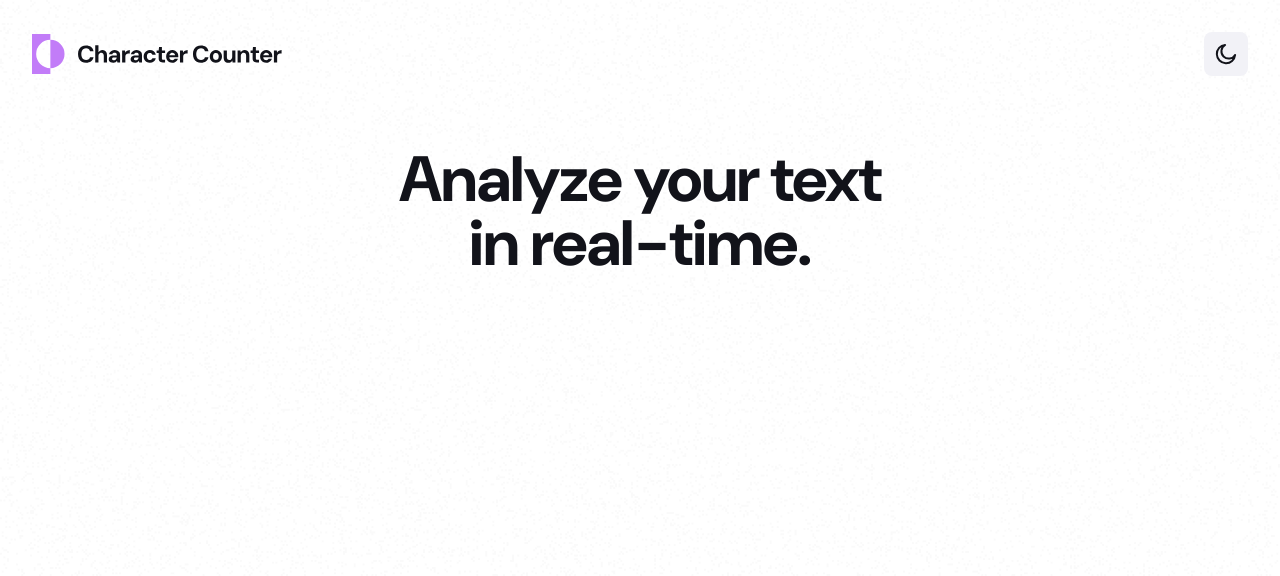
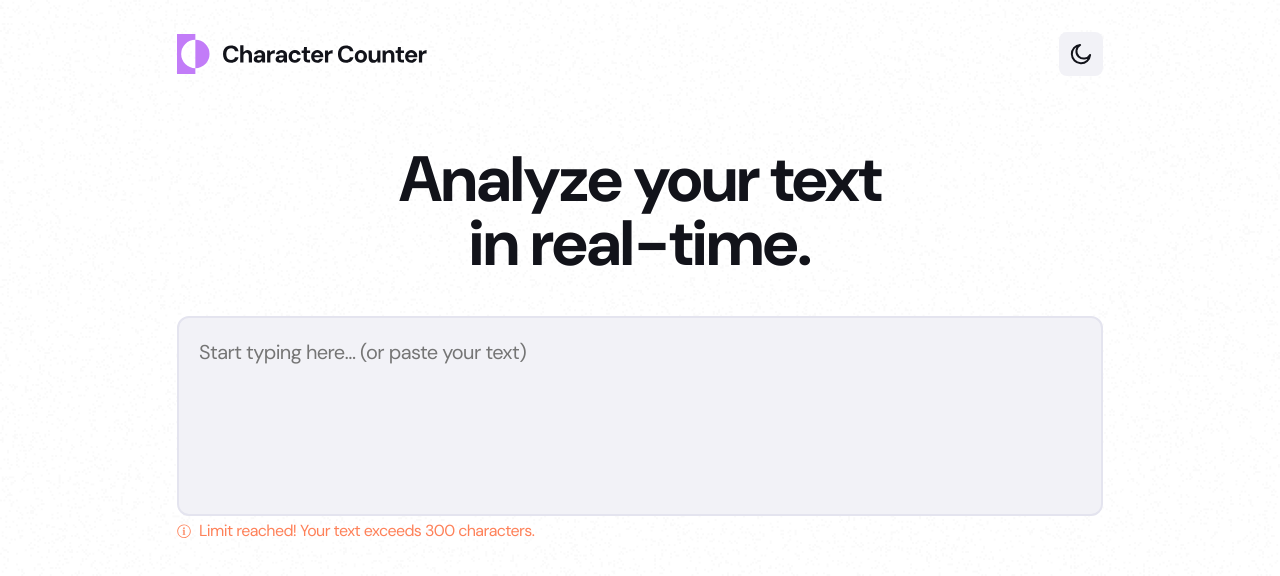
Before and after one commit to RicardoGeada/fm-character-counter, a React (Vite) app: page / in a window 1280 px wide. Shown: the top 576 px of the page. Built offline with nearby package versions, Linux system fonts and the light colour scheme.

Commit message:
feat(textarea): create basic UI layout for Textarea component

```diff
--- a/src/App.scss
+++ b/src/App.scss
@@ -1,4 +1,9 @@
 .content {
+  max-width: 990px;
+  margin: 0 auto;
+}
+
+.main-content {
   display: flex;
   flex-direction: column;
   align-items: center;
@@ -14,7 +19,7 @@
 }
 
 @media (max-width: 576px) {
-  .content {
+  .main-content {
     padding: 0 16px;
   }
 
--- a/src/App.tsx
+++ b/src/App.tsx
@@ -1,14 +1,16 @@
 import "./App.scss";
 import Header from "./components/Header/Header";
+import Textarea from "./components/Textarea/Textarea";
 
 function App() {
   return (
-    <>
-      <Header></Header>
-      <main className="content">
+    <div className="content">
+      <Header />
+      <main className="main-content">
         <h1 className="headline text-1">Analyze your text in real-time.</h1>
+        <Textarea />
       </main>
-    </>
+    </div>
   );
 }
 
--- /dev/null
+++ b/src/components/Textarea/Textarea.module.scss
@@ -0,0 +1,44 @@
+.textarea-container {
+  width: 100%;
+}
+
+.textarea {
+  outline: none;
+  padding: 20px;
+  border-radius: 12px;
+  background-color: var(--textarea-bg);
+  border: 2px solid var(--textarea-border);
+  color: var(--color-textarea);
+  height: 200px;
+  width: 100%;
+  max-width: 990px;
+  resize: none;
+
+  &:hover {
+    background-color: var(--textarea-bg-hover);
+    border-color: var(--textarea-border-hover);
+  }
+
+  &:focus {
+    background-color: var(--textarea-bg-focus);
+    border-color: var(--textarea-border-focus);
+    box-shadow: 0 0 10px 0 var(--textarea-border-focus);
+  }
+
+  &:invalid {
+    background-color: var(--textarea-bg-error);
+    border-color: var(--textarea-border-error);
+    box-shadow: 0 0 10px 0 var(--textarea-border-error);
+  }
+
+  &::-webkit-resizer {
+    display: none;
+  }
+}
+
+.error-message {
+  color: var(--color-orange-500);
+  display: flex;
+  align-items: center;
+  gap: 8px;
+}
--- /dev/null
+++ b/src/components/Textarea/Textarea.tsx
@@ -0,0 +1,19 @@
+import styles from "./Textarea.module.scss";
+import infoIcon from "./../../assets/images/icon-info.svg";
+
+function Textarea() {
+  return (
+    <div className={styles["textarea-container"]}>
+      <textarea
+        className={`${styles["textarea"]} text-3`}
+        placeholder="Start typing here… (or paste your text)"
+      ></textarea>
+      <div className={`${styles["error-message"]} text-4`}>
+        <img src={infoIcon} alt="" />
+        <span>Limit reached! Your text exceeds 300 characters.</span>
+      </div>
+    </div>
+  );
+}
+
+export default Textarea;
--- a/src/index.scss
+++ b/src/index.scss
@@ -1,4 +1,4 @@
-@use './fonts.scss';
+@use "./fonts.scss";
 
 :root {
   /* colors */
@@ -23,9 +23,18 @@
 
   /* Fonts */
   --color-headline: var(--color-neutral-900);
+  --color-textarea: var(--color-neutral-700);
 
+  /* Textarea */
+  --textarea-bg: var(--color-neutral-100);
+  --textarea-bg-hover: var(--color-neutral-200);
+  --textarea-bg-focus: var(--color-neutral-100);
+  --textarea-bg-error: var(--color-neutral-100);
+  --textarea-border: var(--color-neutral-200);
+  --textarea-border-hover: var(--color-neutral-200);
+  --textarea-border-focus: var(--color-purple-400);
+  --textarea-border-error: var(--color-orange-800);
 }
-
 
 * {
   margin: 0;
@@ -49,5 +58,16 @@ body {
 
     /* Fonts */
     --color-headline: var(--color-neutral-100);
+    --color-textarea: var(--color-neutral-200);
+
+    /* Textarea */
+    --textarea-bg: var(--color-neutral-800);
+    --textarea-bg-hover: var(--color-neutral-700);
+    --textarea-bg-focus: var(--color-neutral-800);
+    --textarea-bg-error: var(--color-neutral-800);
+    --textarea-border: var(--color-neutral-700);
+    --textarea-border-hover: var(--color-neutral-600);
+    --textarea-border-focus: var(--color-purple-500);
+    --textarea-border-error: var(--color-orange-500);
   }
 }
```
